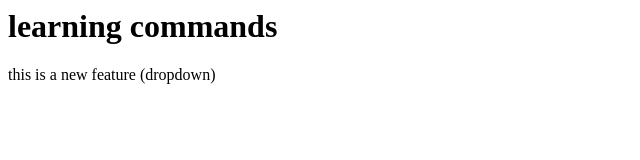
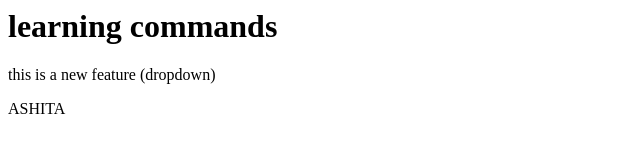
Before and after one commit to ashitaj27/local-repo, a plain HTML site: page index.html in a window 1280 px wide. Shown: the full height of the page, 0-640 px from the left. Drawn offline with Linux system fonts and the light colour scheme.

Commit message:
name added

```diff
--- a/index.html
+++ b/index.html
@@ -1,2 +1,3 @@
 <h1>learning commands</h1>
 <p>this is a new feature (dropdown)</p>
+<p>ASHITA</p>
```
